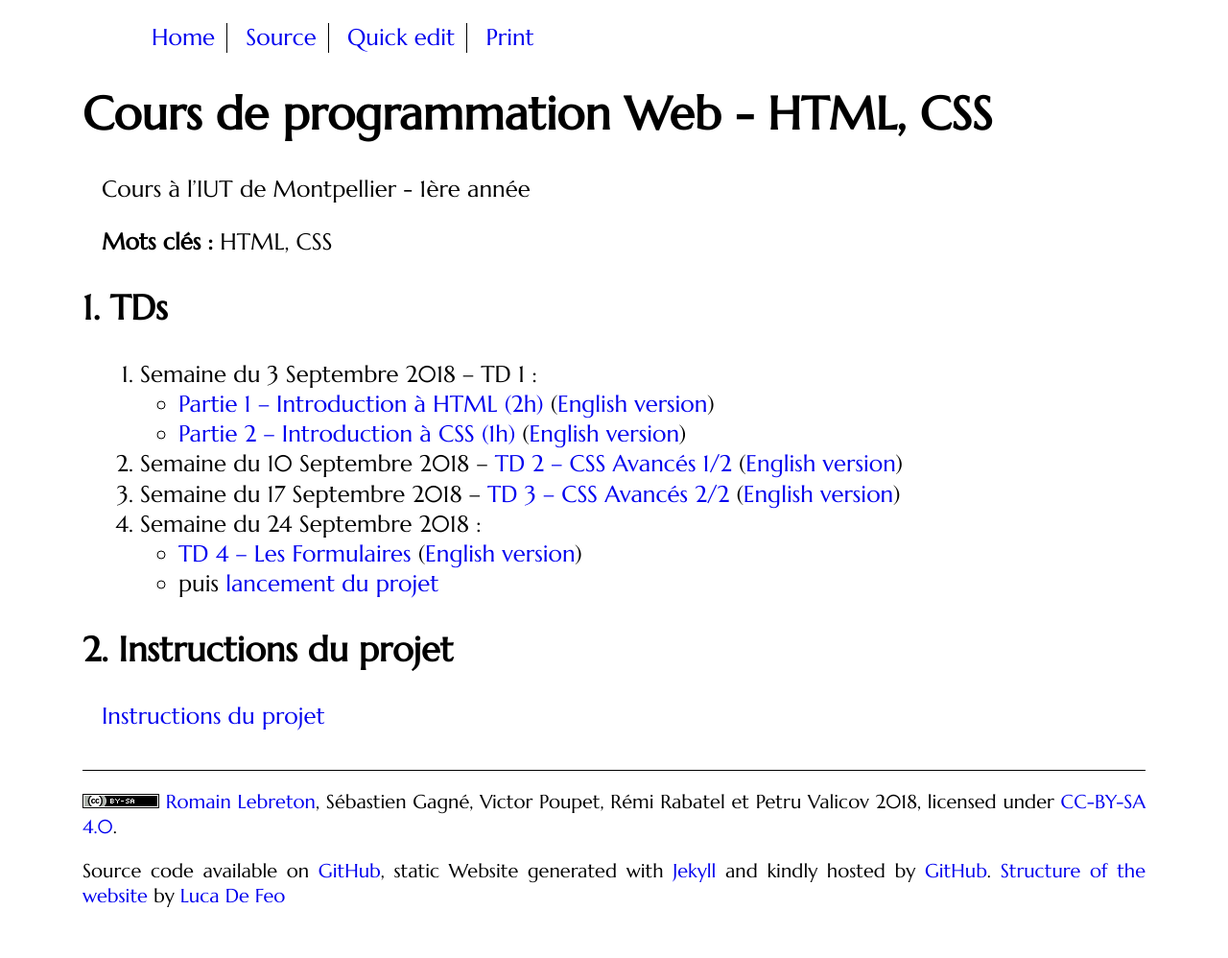
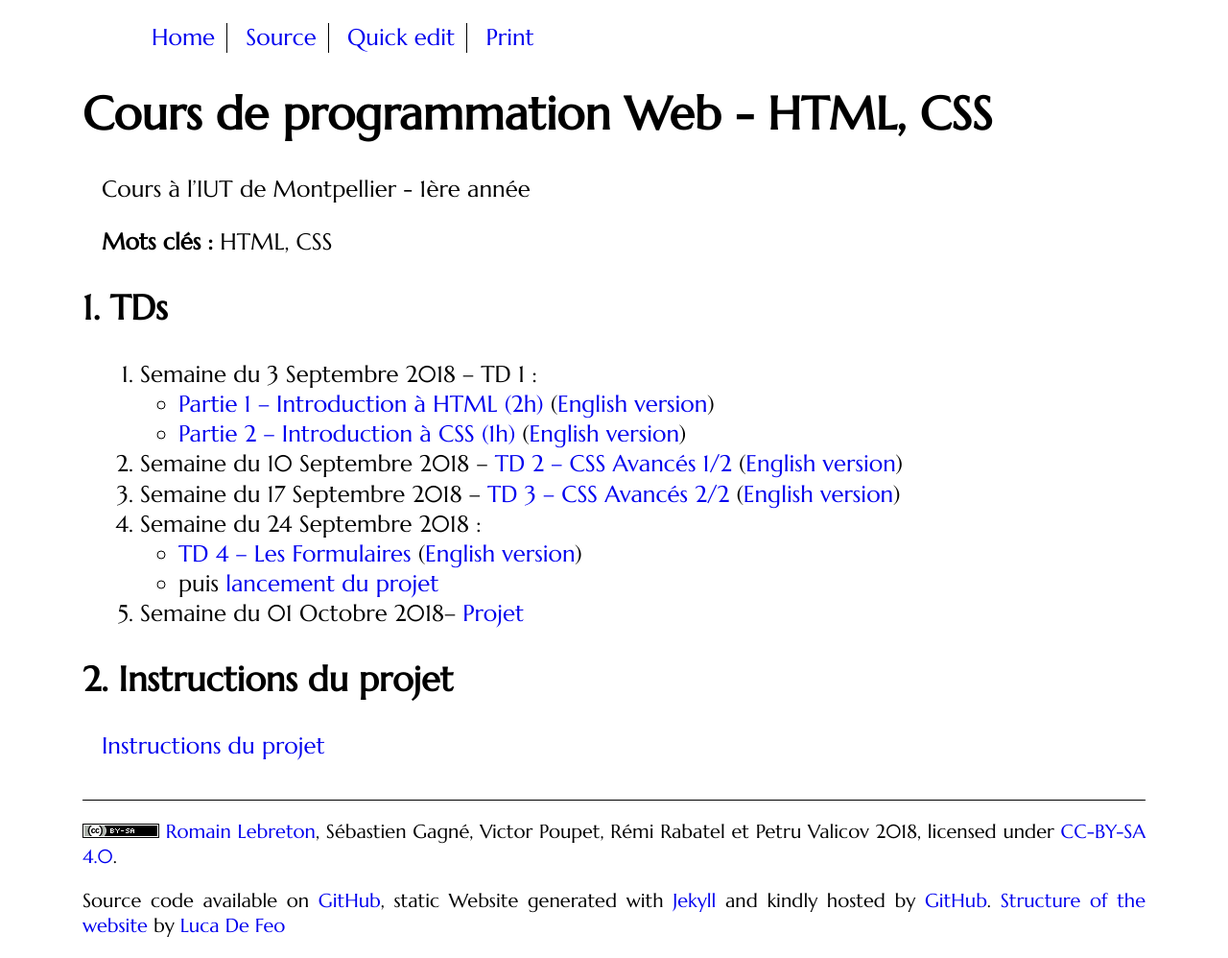
Before and after one commit to romainlebreton/R1.02-DeveloppementInterfacesWeb, a Jekyll site: the page built from index.md, in a window 1280 px wide. Shown: the whole page at 96% size. Built offline with Jekyll 4.4.1, drawn with Linux system fonts in a browser that asks for light colours; some web fonts are replaced; comment, search, counter and statistics services are not loaded; before the commit the page ends 967 px from its top, so only the background shows below that.

Commit message:
semaine 5

```diff
--- a/index.md
+++ b/index.md
@@ -23,7 +23,7 @@ Cours à l'IUT de Montpellier - 1ère année
    * [TD 4 -- Les Formulaires](tutorials/tutorial4.html)
 	 ([English version](tutorials/tutorial4-en.html))
    * puis [lancement du projet](projet.html)
-<!-- 1. Semaine du 01 Octobre 2018-- [Projet](projet.html) -->
+1. Semaine du 01 Octobre 2018-- [Projet](projet.html)
 <!-- 1. Semaine du 08 Octobre 2018 : -->
 <!--    * Entamer [TD 5 -- Responsive Design](tutorials/tutorial5.html) (~2h) -->
 <!--    ([English version](tutorials/tutorial5-en.html)) -->
```
